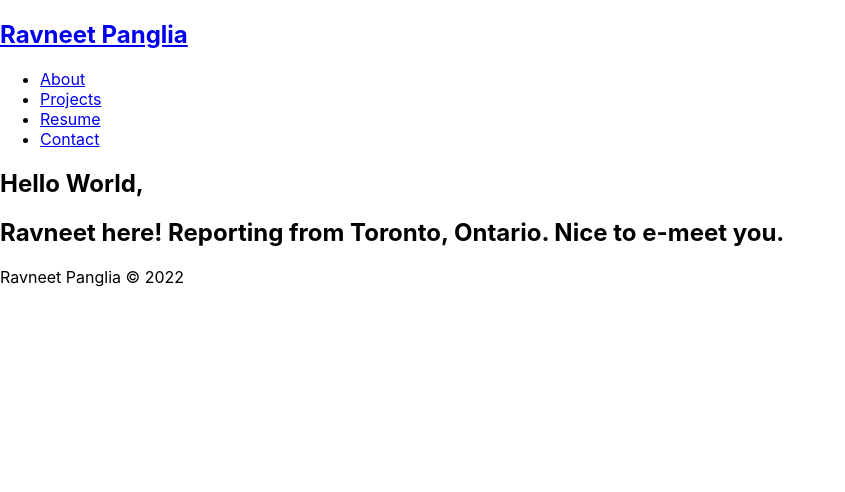
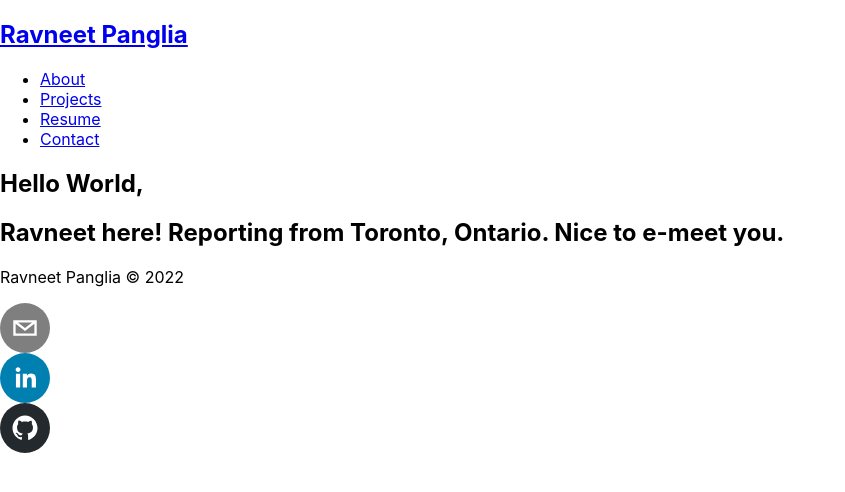
Before and after one commit to rpanglia/react-portfolio, a React (Create React App) app: page / in a window 1280 px wide. Shown: the top 492 px of the page, without its empty margins (0-845 px from the left). Built offline with nearby package versions, Linux system fonts and the light colour scheme.

Commit message:
fixed Footer and icon for email

```diff
--- a/src/App.js
+++ b/src/App.js
@@ -40,7 +40,7 @@ function App() {
           </header>
           <div>{renderPage(currentPage)}</div>
 
-          <footer>Ravneet Panglia &#169; {year}</footer>
+          <Footer>Ravneet Panglia &#169; {year}</Footer>
       </main>
     </div>
   )
--- a/src/components/Footer/index.js
+++ b/src/components/Footer/index.js
@@ -12,7 +12,7 @@ function Footer() {
             <div className="socials">
                 <div>
                     <SocialIcon
-                        href="mailto:ravneet.panglia@gmail.com"
+                        url="mailto:ravneet.panglia@gmail.com"
                         target="_blank"
                     />
                 </div>
@@ -28,7 +28,6 @@ function Footer() {
                         target="_blank"
                     />
                 </div>
-
             </div>
         </footer>
 
```
